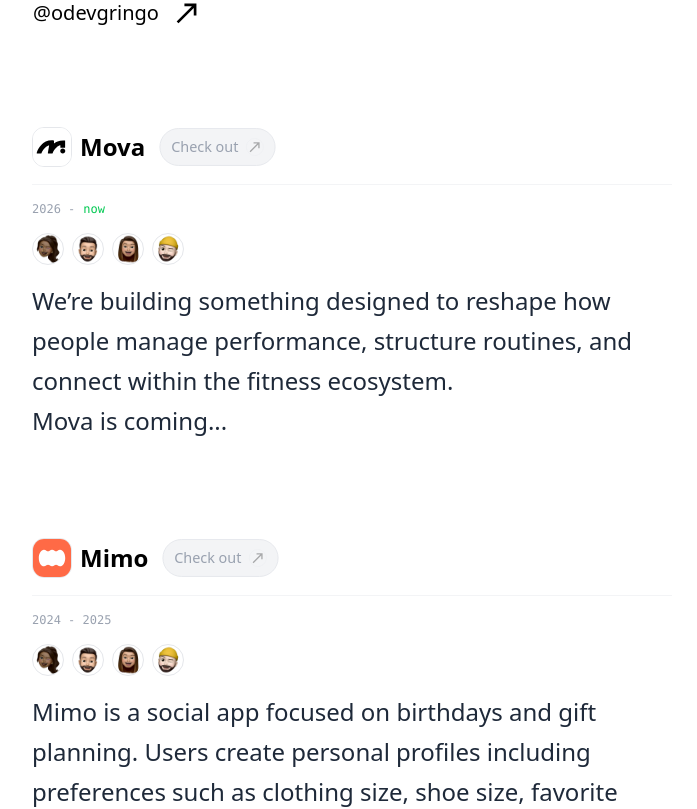
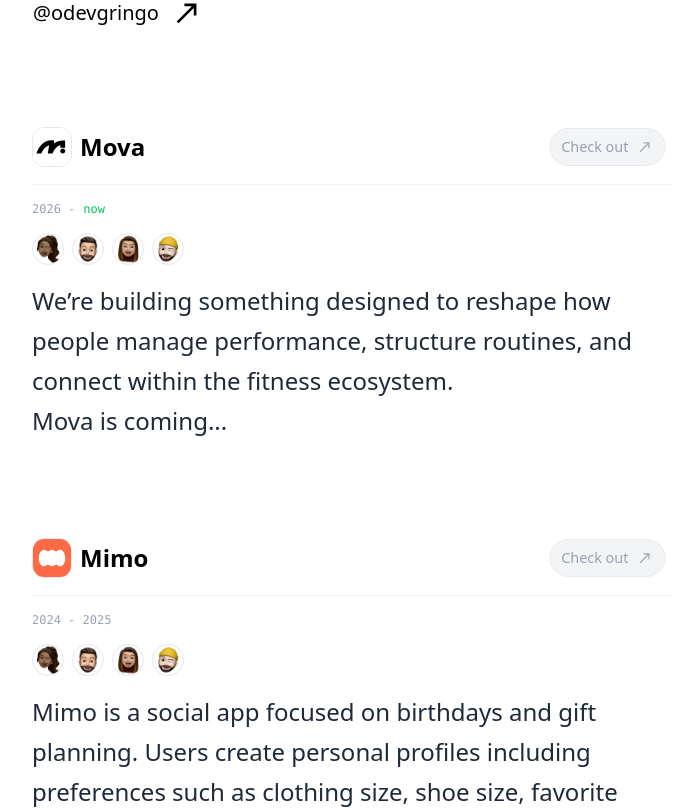
Before and after one commit to alexmonteirodev/portifolio-alex-react, a React (Vite) app in the folder portifolio-alex-react/: page / in a window 1280 px wide. Shown: the part 1060-1869 px from the top of the page, without its empty margins (288-985 px from the left). Built offline with nearby package versions, Linux system fonts and the light colour scheme.

Commit message:
Update appTitle.tsx

```diff
--- a/portifolio-alex-react/src/components/appTitle.tsx
+++ b/portifolio-alex-react/src/components/appTitle.tsx
@@ -13,6 +13,7 @@ const AppTitle = ({
 }) => {
   return (
     <div className="sticky top-0 z-20 py-3 md:py-4 bg-white/70 backdrop-blur-md border-b border-gray-100 ">
+      <div className="flex flex-row gap-2 items-center justify-between">
         <div className="flex flex-row gap-2 items-center ">
           <img
             className="rounded-xl h-10 w-10 border border-gray-200"
@@ -20,6 +21,7 @@ const AppTitle = ({
             alt={alt}
           />
           <p className="text-2xl font-bold ">{name}</p>
+        </div>
         <div className="flex flex-row items-center  gap-2 text-gray-400 border border-gray-200 bg-gray-100 px-3 py-2 rounded-full scale-90 cursor-pointer hover:opacity-80 hover:text-gray-600 group ">
           <a href={link}>Check out</a>
           <img
```
Lines whose indentation alone changed are shown as unchanged.
